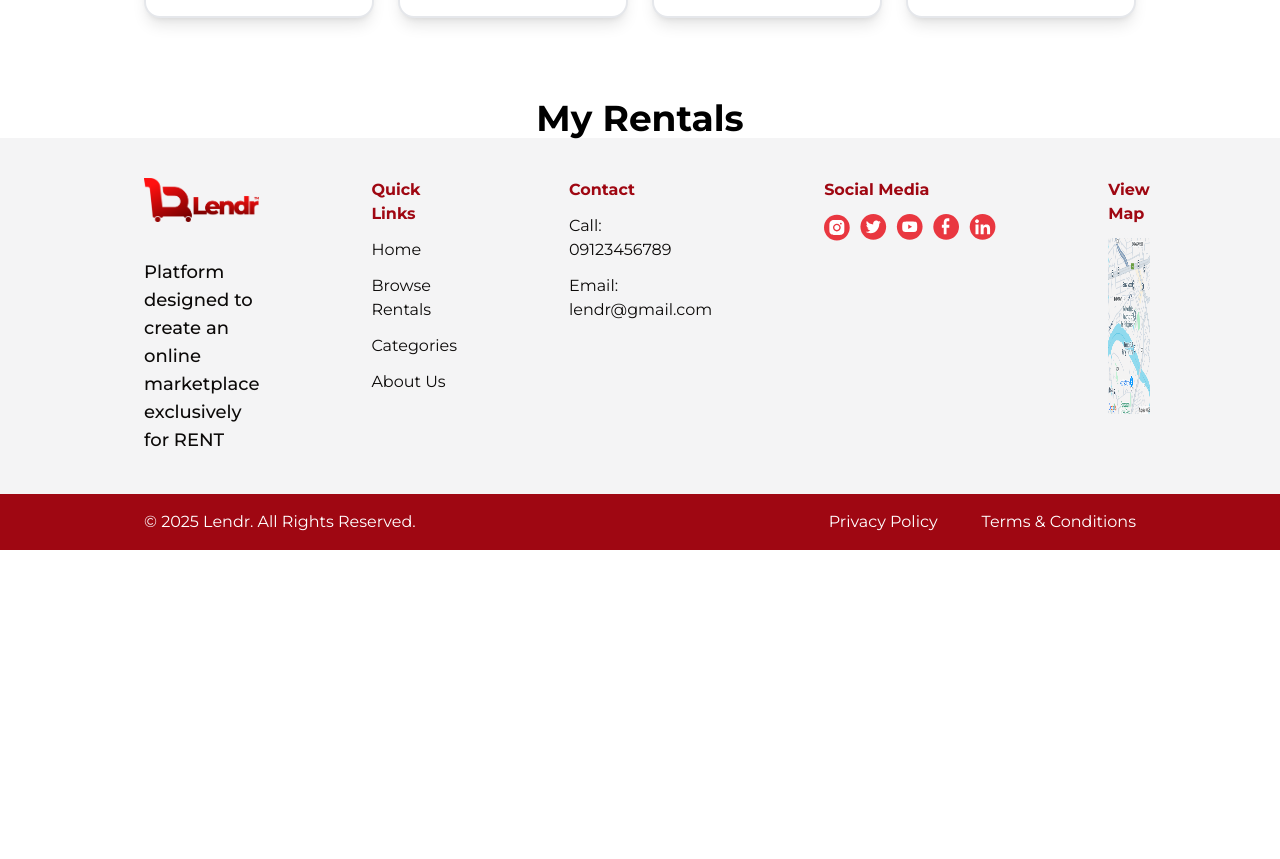
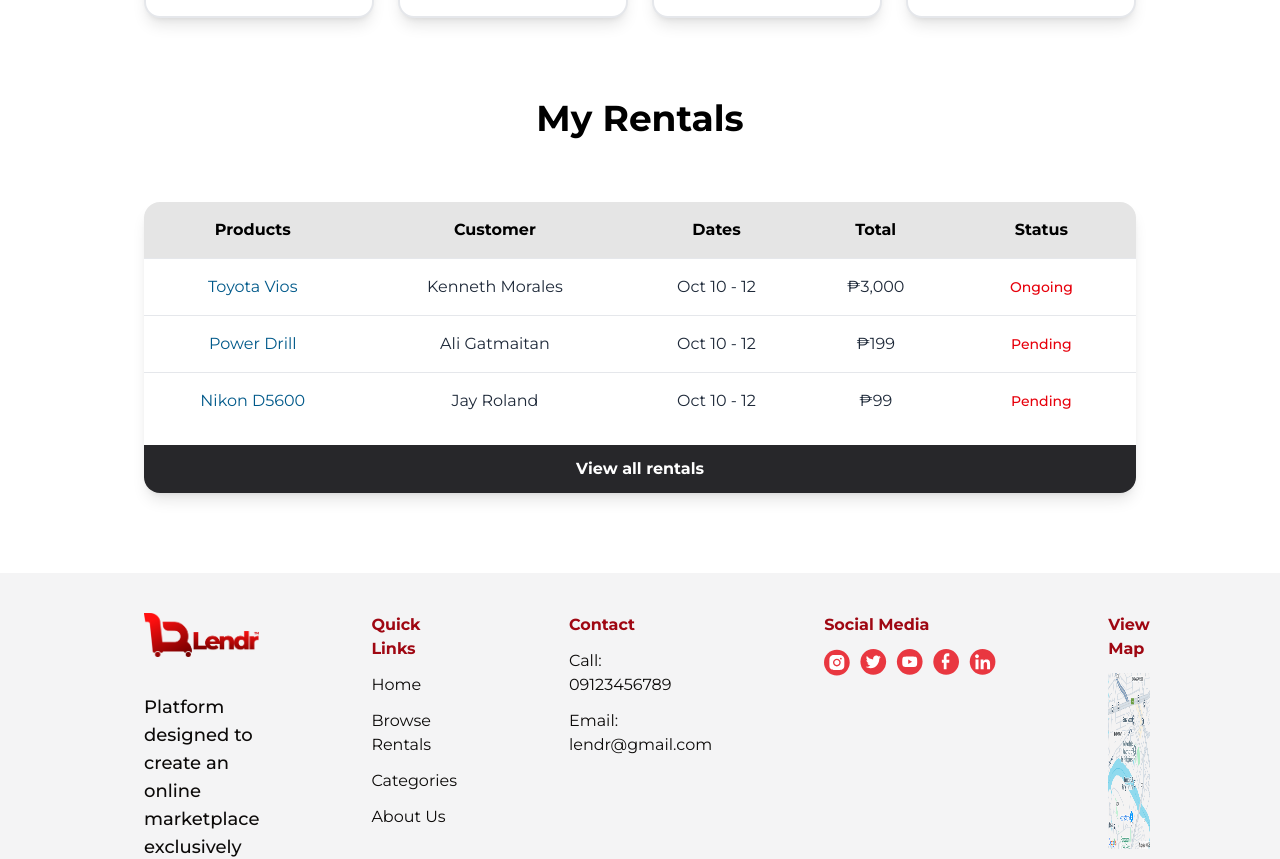
Before and after one commit to gabiuz/Lendr, a Next.js app in the folder client/: page /owner-dashboard in a window 1280 px wide. Shown: the part 1240-2099 px from the top of the page. Before the commit the page ends 1790 px from the top, so only its background shows below. Built offline with nearby package versions, Linux system fonts and the light colour scheme.

Commit message:
added my rentals card

```diff
--- a/client/app/owner-dashboard/page.jsx
+++ b/client/app/owner-dashboard/page.jsx
@@ -144,8 +144,70 @@ export default function OwnerDashboard() {
             My Rentals
           </h2>
         </div>
-        <div className="rentals-card">
-
+        <div className="rentals-card px-4 md:px-8 lg:px-20 xl:px-36 mb-20 xl:mt-16">
+          <div className="flex flex-col shadow-lg rounded-2xl overflow-x-auto">
+            <table className="w-full">
+              <thead>
+                <tr className="border-b border-gray-200 bg-neutral-200">
+                  <th className="text-center py-4 px-4 font-bold text-black">
+                    Products
+                  </th>
+                  <th className="text-center py-4 px-4 font-bold text-black">
+                    Customer
+                  </th>
+                  <th className="text-center py-4 px-4 font-bold text-black">
+                    Dates
+                  </th>
+                  <th className="text-center py-4 px-4 font-bold text-black">
+                    Total
+                  </th>
+                  <th className="text-center py-4 px-4 font-bold text-black">
+                    Status
+                  </th>
+                </tr>
+              </thead>
+              <tbody>
+                <tr className="border-b border-gray-200 hover:bg-gray-200 transition-colors">
+                  <td className="py-4 px-4 text-center text-sky-800">Toyota Vios</td>
+                  <td className="py-4 px-4 text-center text-gray-800">Kenneth Morales</td>
+                  <td className="py-4 px-4 text-center text-gray-800">Oct 10 - 12</td>
+                  <td className="py-4 px-4 text-center text-gray-800">₱3,000</td>
+                  <td className="py-4 px-4 text-center">
+                    <span className=" text-red-600 px-3 py-1 rounded-full text-sm font-medium">
+                      Ongoing
+                    </span>
+                  </td>
+                </tr>
+                <tr className="border-b border-gray-200 hover:bg-gray-200 transition-colors">
+                  <td className="py-4 px-4 text-center text-sky-800">Power Drill</td>
+                  <td className="py-4 px-4 text-center text-gray-800">Ali Gatmaitan</td>
+                  <td className="py-4 px-4 text-center text-gray-800">Oct 10 - 12</td>
+                  <td className="py-4 px-4 text-center text-gray-800">₱199</td>
+                  <td className="py-4 px-4 text-center">
+                    <span className="text-red-600 px-3 py-1 rounded-full text-sm font-medium">
+                      Pending
+                    </span>
+                  </td>
+                </tr>
+                <tr className="hover:bg-gray-200 transition-colors">
+                  <td className="py-4 px-4 text-center text-sky-800">Nikon D5600</td>
+                  <td className="py-4 px-4 text-center text-gray-800">Jay Roland</td>
+                  <td className="py-4 px-4 text-center text-gray-800">Oct 10 - 12</td>
+                  <td className="py-4 px-4 text-center text-gray-800">₱99</td>
+                  <td className="py-4 px-4 text-center">
+                    <span className="text-red-600 px-3 py-1 rounded-full text-sm font-medium">
+                      Pending
+                    </span>
+                  </td>
+                </tr>
+              </tbody>
+            </table>
+            <div className=" bg-zinc-800 view-rentals-btn w-full flex justify-center mt-4 hover:bg-zinc-700 transition-colors">
+              <button className="text-white font-bold px-6 py-3 rounded-lg ">
+                View all rentals
+              </button>
+            </div>
+          </div>
         </div>
       </div>
       <Footer />
```
